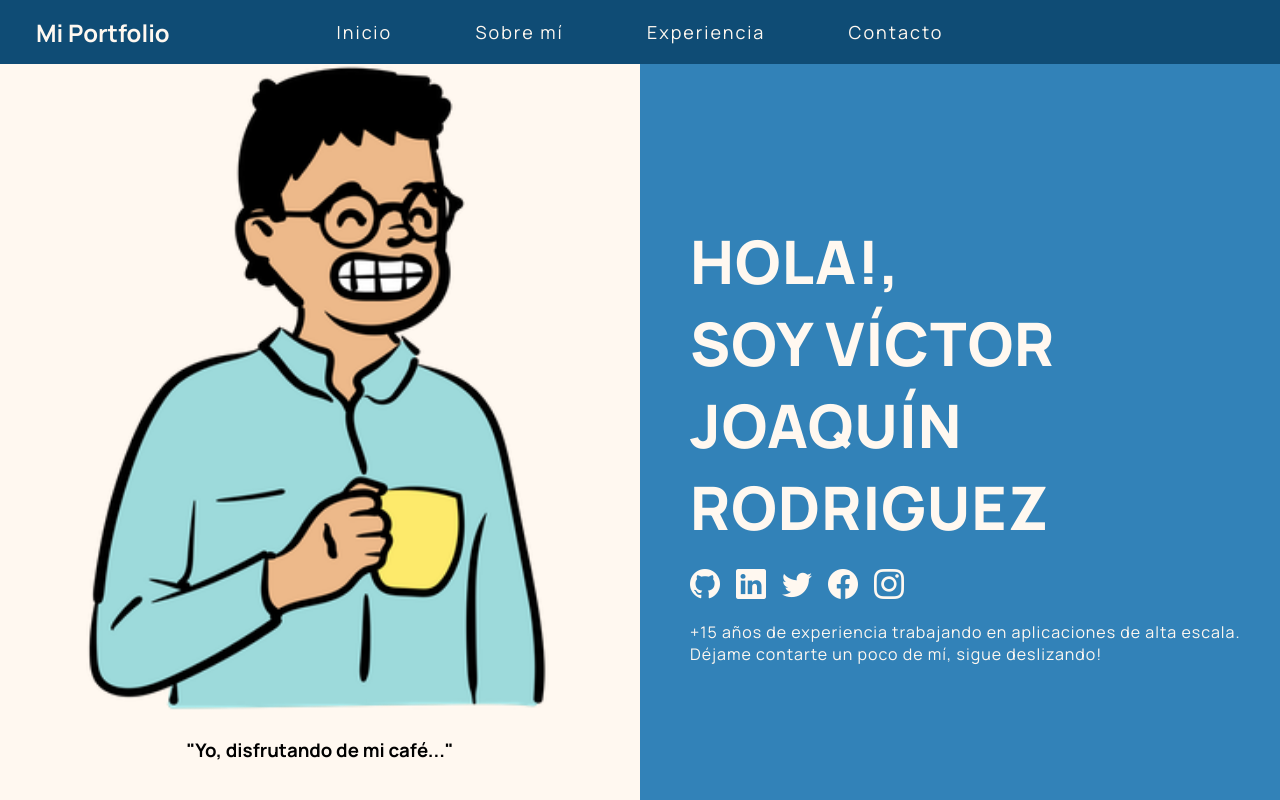
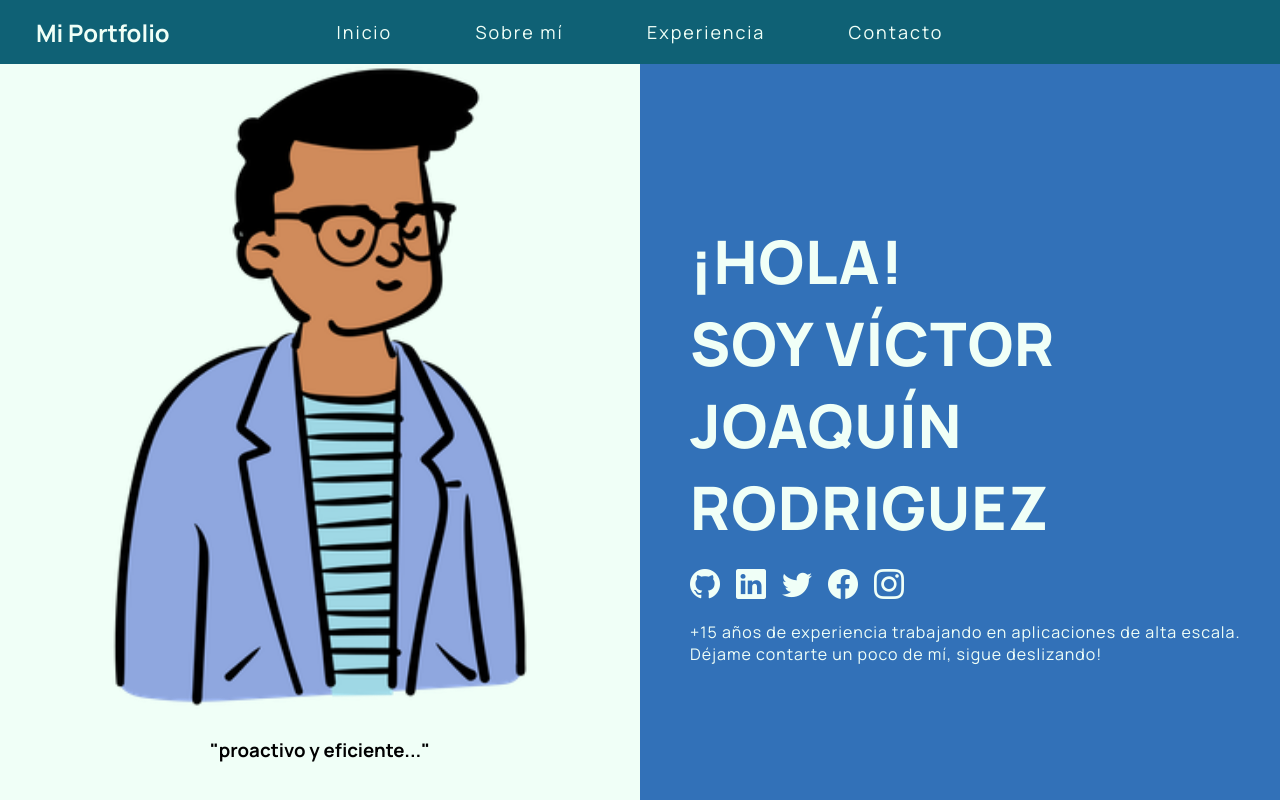
Before and after one commit to VictorJoaquin/portfolio-template, a plain HTML site: page index.html in a window 1280 px wide. Shown: the top 800 px of the page. Drawn offline with nearby package versions, Linux system fonts and the light colour scheme.

Commit message:
cambios2

```diff
--- a/index.html
+++ b/index.html
@@ -32,13 +32,13 @@
   <section id="home" class="content">
     <div class="half-section">
      <div class="avatar-container">
-      <img src="./assets/avatar.png" alt="">
-      <h3>"Yo, disfrutando de mi café..."</h3>
+      <img src="./assets/avatar2.png" alt="">
+      <h3>"proactivo y eficiente..."</h3>
      </div>
     </div>
     <div class="half-section text-section">
       <div class="introduction">
-        <h1 class="title">Hola!, <br> Soy Víctor Joaquín Rodriguez </h1>
+        <h1 class="title">¡Hola! <br> Soy Víctor Joaquín Rodriguez </h1>
         <ul class="socials">
           <li><a class="socials-icon" href=""><i class="bi bi-github"></i></a></li>
           <li><a class="socials-icon" href=""><i class="bi bi-linkedin"></i></a></li>
--- a/styles.css
+++ b/styles.css
@@ -1,9 +1,9 @@
 @import url('https://fonts.googleapis.com/css2?family=Manrope:wght@200;400;700;800&display=swap');
 
 :root {
-  --primary-color: #3282B8;
-  --primary-color-dark: #0F4C75;
-  --accent-color: #FFF8F0;
+  --primary-color: #3271b8;
+  --primary-color-dark: #0f6175;
+  --accent-color: #f0fff7;
 }
 
 html {
```
Also changed, not shown: assets/Avatar2.png (added).
